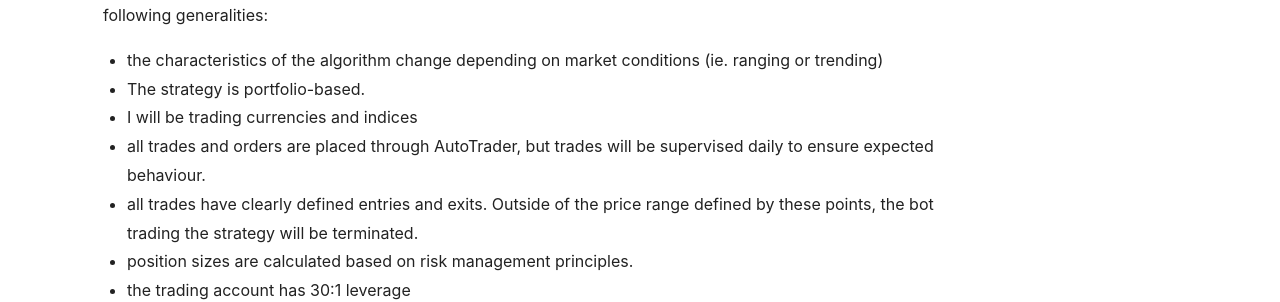
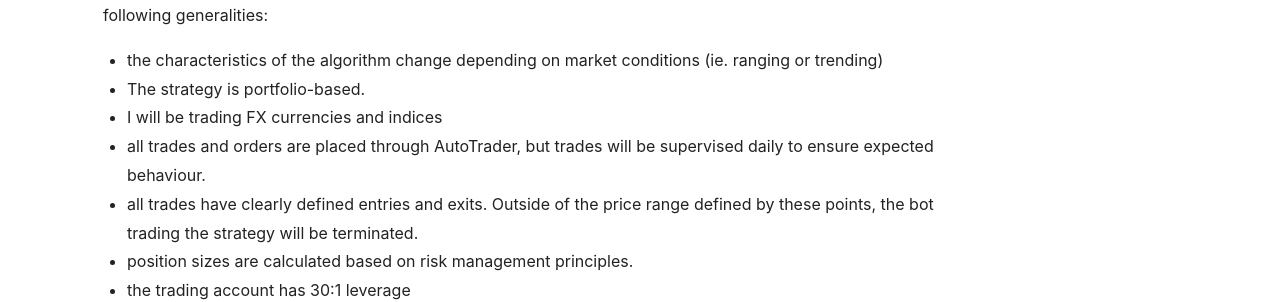
Before and after one commit to kieran-mackle/AutoTrader, a Jekyll site: the page built from content/_posts/2080-07-25-live-trade-performance.md, in a window 1280 px wide. Shown: the part 552-854 px from the top of the page. Built offline with Jekyll 4.4.1, drawn with Linux system fonts in a browser that asks for light colours; nearby versions of some CDN libraries.

Commit message:
docs: update

```diff
--- a/content/_posts/2080-07-25-live-trade-performance.md
+++ b/content/_posts/2080-07-25-live-trade-performance.md
@@ -19,7 +19,7 @@ Although AutoTrader is a completely free-to-use software package, I feel that th
 In the interest of maintaining an edge, I will not be revealing the details of my strategy. However, I will provide the following generalities:
 - the characteristics of the algorithm change depending on market conditions (ie. ranging or trending)
 - The strategy is portfolio-based.
-- I will be trading currencies and indices
+- I will be trading FX currencies and indices
 - all trades and orders are placed through AutoTrader, but trades will be supervised daily to ensure expected behaviour.
 - all trades have clearly defined entries and exits. Outside of the price range defined by these points, the bot trading the strategy will be terminated.
 - position sizes are calculated based on risk management principles.
```
